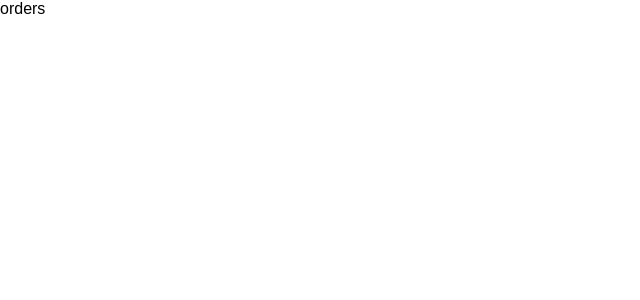
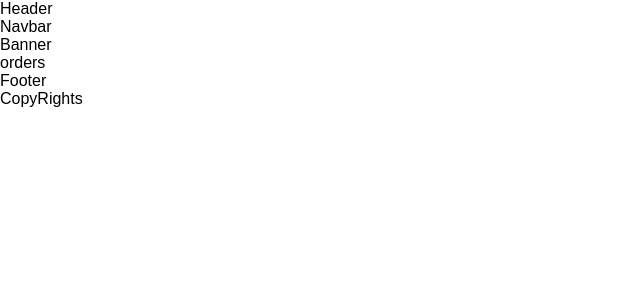
Before and after one commit to ahmed-mostafa2020/tasty-food, a Next.js app: page /orders in a window 1280 px wide. Shown: the top 300 px of the page, without its empty margins (0-640 px from the left). Built offline with nearby package versions, Linux system fonts and the light colour scheme.

Commit message:
pages and styles skeleton done

```diff
--- a/pages/checkout.js
+++ b/pages/checkout.js
@@ -1,5 +1,6 @@
 import { ChangeTheme } from "@/src/context/ThemeContext";
 import Head from "next/head";
+import Layout from "../src/layout/Layout";
 
 const checkout = () => {
   const { theme } = ChangeTheme();
@@ -13,7 +14,9 @@ const checkout = () => {
         <link rel="icon" href="/favicon.svg" />
       </Head>
 
-      <div className={`checkout ${theme}`}>checkout</div>
+      <Layout>
+        <div className={`checkout ${theme}`}>checkout</div>
+      </Layout>
     </>
   );
 };
--- a/pages/index.js
+++ b/pages/index.js
@@ -1,5 +1,6 @@
 import { ChangeTheme } from "@/src/context/ThemeContext";
 import Head from "next/head";
+import HomeLayout from "../src/layout/HomeLayout";
 
 export default function Home() {
   const { theme } = ChangeTheme();
@@ -12,7 +13,9 @@ export default function Home() {
         <link rel="icon" href="/favicon.svg" />
       </Head>
 
-      <main className={`home ${theme}`}>hi</main>
+      <HomeLayout>
+        <main className={`home ${theme}`}>hi</main>
+      </HomeLayout>
     </>
   );
 }
--- a/pages/login.js
+++ b/pages/login.js
@@ -1,5 +1,6 @@
 import { ChangeTheme } from "@/src/context/ThemeContext";
 import Head from "next/head";
+import Layout from "../src/layout/Layout";
 
 const login = () => {
   const { theme } = ChangeTheme();
@@ -13,7 +14,9 @@ const login = () => {
         <link rel="icon" href="/favicon.svg" />
       </Head>
 
-      <div className={`login ${theme}`}>login</div>
+      <Layout>
+        <div className={`login ${theme}`}>login</div>
+      </Layout>
     </>
   );
 };
--- a/pages/orders.js
+++ b/pages/orders.js
@@ -1,5 +1,6 @@
 import { ChangeTheme } from "@/src/context/ThemeContext";
 import Head from "next/head";
+import Layout from "../src/layout/Layout";
 
 const orders = () => {
   const { theme } = ChangeTheme();
@@ -13,7 +14,9 @@ const orders = () => {
         <link rel="icon" href="/favicon.svg" />
       </Head>
 
-      <div className={`order ${theme}`}>orders</div>
+      <Layout>
+        <div className={`order ${theme}`}>orders</div>
+      </Layout>
     </>
   );
 };
--- a/pages/profile.js
+++ b/pages/profile.js
@@ -1,5 +1,6 @@
 import { ChangeTheme } from "@/src/context/ThemeContext";
 import Head from "next/head";
+import Layout from "../src/layout/Layout";
 
 const profile = () => {
   const { theme } = ChangeTheme();
@@ -12,8 +13,9 @@ const profile = () => {
         <meta name="viewport" content="width=device-width, initial-scale=1" />
         <link rel="icon" href="/favicon.svg" />
       </Head>
-
-      <div className={`profile ${theme}`}>profile</div>
+      <Layout>
+        <div className={`profile ${theme}`}>profile</div>
+      </Layout>
     </>
   );
 };
--- a/pages/register.js
+++ b/pages/register.js
@@ -1,5 +1,6 @@
 import { ChangeTheme } from "@/src/context/ThemeContext";
 import Head from "next/head";
+import Layout from "../src/layout/Layout";
 
 const register = () => {
   const { theme } = ChangeTheme();
@@ -13,7 +14,9 @@ const register = () => {
         <link rel="icon" href="/favicon.svg" />
       </Head>
 
-      <div className={`register ${theme}`}>register</div>
+      <Layout>
+        <div className={`register ${theme}`}>register</div>
+      </Layout>
     </>
   );
 };
--- /dev/null
+++ b/src/layout/Layout.js
@@ -0,0 +1,27 @@
+import Header from "../components/Header";
+import Navbar from "../components/Navbar";
+import Banner from "../components/Banner";
+import Footer from "../components/Footer";
+import CopyRights from "../components/CopyRights";
+
+import { ChangeTheme } from "@/src/context/ThemeContext";
+
+const Layout = ({ children }) => {
+  const { theme } = ChangeTheme();
+
+  return (
+    <section className={`layout ${theme}`}>
+      <div className="topPartWrapper">
+        <Header />
+        <Navbar />
+        <Banner />
+      </div>
+
+      <section className="wrapper_pages">{children}</section>
+      <Footer />
+      <CopyRights />
+    </section>
+  );
+};
+
+export default Layout;
--- a/styles/sass/_global.scss
+++ b/styles/sass/_global.scss
@@ -16,6 +16,10 @@
 // Atoms
 @import "./_atomicButton.scss";
 @import "./_sectionTitle.scss";
+
+// Layout
+@import "./_homeLayout.scss";
+@import "./_layout.scss";
 
 * {
   box-sizing: border-box;
--- /dev/null
+++ b/styles/sass/_homeLayout.scss
@@ -0,0 +1,15 @@
+@import "./variables";
+@import "./responsive";
+
+.homeLayout {
+}
+
+.homeLayout.light {
+  .topPartWrapper {
+  }
+}
+
+.homeLayout.dark {
+  .topPartWrapper {
+  }
+}
--- /dev/null
+++ b/styles/sass/_layout.scss
@@ -0,0 +1,15 @@
+@import "./variables";
+@import "./responsive";
+
+.layout {
+}
+
+.layout.light {
+  .topPartWrapper {
+  }
+}
+
+.layout.dark {
+  .topPartWrapper {
+  }
+}
```
Also changed, not shown: src/layout/HomeLayout.js (added, +25 -0 lines).
